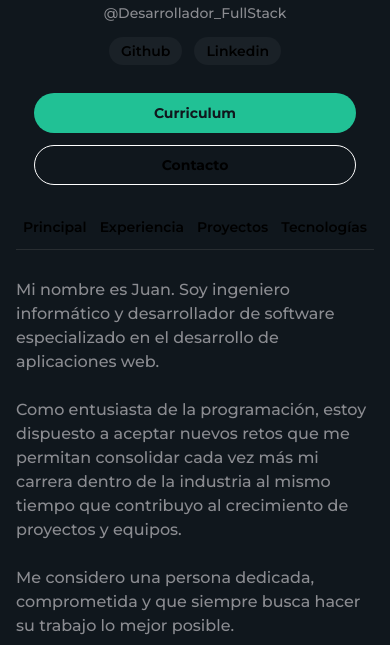
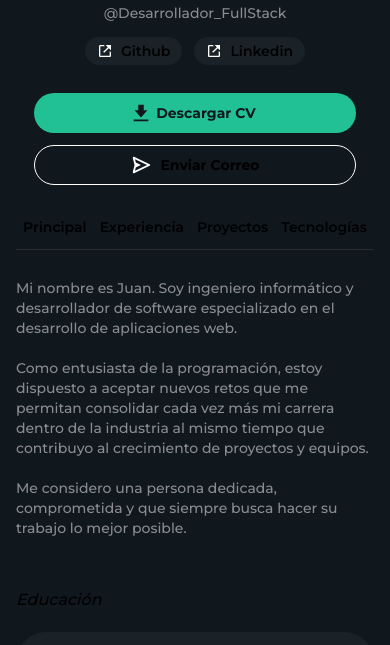
Before and after one commit to Juanqx/juanqx-portafolio, an Astro site: page / in a window 390 px wide. Shown: the part 199-844 px from the top of the page. Built offline with nearby package versions, Linux system fonts and the light colour scheme; Astro itself is replaced by a stand-in of ours.

Commit message:
iconos en los btns y correcion de responsive

```diff
--- a/src/components/LineaTiempo.astro
+++ b/src/components/LineaTiempo.astro
@@ -20,7 +20,7 @@
 
     <article class="bg-terciary-color w-full rounded-[30px] p-6 flex flex-col md:flex-row md:justify-between lg:w-[885px]">
       <div>
-        <h4 class="font-semibold text-base text-secondary-color mb-[10px] lg:text-lg">Desarrollador Fullstack.</h4>
+        <h4 class="font-medium text-base text-secondary-color mb-[10px] lg:text-lg">Desarrollador Fullstack.</h4>
         <p class="font-medium text-sm text-text-color-secondary mb-[10px] md:max-w-[480px] lg:text-base">Trabajé de manera independiente en proyectos web con un cargo de de desarrollador fullstack desarrollando herramientas que solventan la necesidad de algunos negocios locales en el estado de campeche.</p>
       </div>
       <div class="md:ml-7">
--- a/src/layouts/Layout.astro
+++ b/src/layouts/Layout.astro
@@ -38,15 +38,27 @@ import { ViewTransitions } from 'astro:transitions';
 						<h2 class="font-medium text-sm text-text-color-secondary md:text-base xl:text-lg">@Desarrollador_FullStack</h2>
 						<!-- div de las redes -->
 						<div class="flex flex-row gap-3 mt-2 lg:mt-4">
-							<a href="https://github.com/Juanqx" class="font-semibold text-sm px-3 py-1 rounded-3xl flex flex-row gap-2 items-center bg-terciary-color" target="_blank">Github</a>
-							<a href="https://www.linkedin.com/in/juanqx" class="font-semibold text-sm px-3 py-1 rounded-3xl flex flex-row gap-2 items-center bg-terciary-color" target="_blank">Linkedin</a>
+							<a href="https://github.com/Juanqx" class="font-semibold text-sm px-3 py-1 rounded-3xl flex flex-row gap-2 items-center bg-terciary-color" target="_blank">
+								<svg xmlns="http://www.w3.org/2000/svg" width="16" height="16" viewBox="0 0 24 24" style="fill: rgba(255, 255, 255, 1);transform: ;msFilter:;"><path d="m13 3 3.293 3.293-7 7 1.414 1.414 7-7L21 11V3z"></path><path d="M19 19H5V5h7l-2-2H5c-1.103 0-2 .897-2 2v14c0 1.103.897 2 2 2h14c1.103 0 2-.897 2-2v-5l-2-2v7z"></path></svg>
+								Github
+							</a>
+							<a href="https://www.linkedin.com/in/juanqx" class="font-semibold text-sm px-3 py-1 rounded-3xl flex flex-row gap-2 items-center bg-terciary-color" target="_blank">
+								<svg xmlns="http://www.w3.org/2000/svg" width="16" height="16" viewBox="0 0 24 24" style="fill: rgba(255, 255, 255, 1);transform: ;msFilter:;"><path d="m13 3 3.293 3.293-7 7 1.414 1.414 7-7L21 11V3z"></path><path d="M19 19H5V5h7l-2-2H5c-1.103 0-2 .897-2 2v14c0 1.103.897 2 2 2h14c1.103 0 2-.897 2-2v-5l-2-2v7z"></path></svg>
+								Linkedin
+							</a>
 						</div>
 					</div>
 				</div>
 				<!-- btns de cv y contacto -->
-				<div class="flex flex-col sm:flex-row w-[90%] gap-3 mt-7 sm:w-max sm:mt-0 sm:pt-0 md:pt-0 md:pr-6 lg:pr-16 lg:mt-0 lg:pt-2 xl:pt-4 xl:justify-end">
-					<a href="https://github.com/Juanqx/juanqx-portafolio/blob/main/public/CV_JuanAntonioCuCauich_DesarrolladorFullstack.pdf?raw=true" class="font-bold text-sm h-10 sm:mt-0 sm:w-[106px] sm:h-9 bg-secondary-color text-text-color-terciary rounded-[20px] flex justify-center items-center lg:text-base lg:w-32 lg:h-11" target="_blank" data-title="CV-FullStack">Curriculum</a>
-					<a href="mailto:Antony556_04@outlook.com" class="font-bold text-sm h-10 sm:w-[106px] sm:h-9 border-[1px] border-white rounded-[20px] flex justify-center items-center lg:text-base lg:w-32 lg:h-11" data-title="Antony556_04@outlook.com">Contacto</a>
+				<div class="flex flex-col w-[90%] gap-3 mt-7 flex-wrap sm:mt-11 sm:w-max sm:pt-0 md:mt-11 lg:flex-row md:pt-0 md:pr-6 lg:pr-7 lg:mt-0 lg:pt-2 xl:pt-4 xl:justify-end">
+					<a href="https://github.com/Juanqx/juanqx-portafolio/blob/main/public/CV_JuanAntonioCuCauich_DesarrolladorFullstack.pdf?raw=true" class="font-bold gap-1 pr-1 text-sm h-10 sm:mt-0 sm:w-[150px] sm:h-10 bg-secondary-color text-text-color-terciary rounded-[20px] flex flex-row justify-center items-center lg:h-11" data-title="CV-FullStack">
+						<svg xmlns="http://www.w3.org/2000/svg" width="22" height="22" viewBox="0 0 24 24" style="fill: rgba(16, 23, 29, 1);transform: ;msFilter:;"><path d="M19 9h-4V3H9v6H5l7 8zM4 19h16v2H4z"></path></svg>
+						Descargar CV
+					</a>
+					<a href="mailto:Antony556_04@outlook.com" class="font-bold gap-2 text-sm h-10 sm:w-[155px] sm:h-10 border-[1px] border-white rounded-[20px] flex justify-center items-center lg:h-11" data-title="Antony556_04@outlook.com">
+						<svg xmlns="http://www.w3.org/2000/svg" width="22" height="22" viewBox="0 0 24 24" style="fill: rgba(255, 255, 255, 1);transform: ;msFilter:;"><path d="m21.426 11.095-17-8A.999.999 0 0 0 3.03 4.242L4.969 12 3.03 19.758a.998.998 0 0 0 1.396 1.147l17-8a1 1 0 0 0 0-1.81zM5.481 18.197l.839-3.357L12 12 6.32 9.16l-.839-3.357L18.651 12l-13.17 6.197z"></path></svg>
+						Enviar Correo
+					</a>
 				</div>
 			</div>
 			<!-- <nav class="mt-8 flex flex-row justify-center gap-[13px] w-screen px-4 text-sm font-semibold max-w-[1250px] sm:text-base sm:gap-11 sm:justify-start sm:pl-9 sm:mt-11 md:pl-11 lg:pl-12 xl:pl-9">
--- a/src/pages/index.astro
+++ b/src/pages/index.astro
@@ -14,7 +14,7 @@ import Layout from '../layouts/Layout.astro';
 	<main slot="main" class="w-full h-max pt-7 max-w-[932px] md:my-2 md:mr-0 lg:ml-3 lg:w-[932px] xl:ml-0">
 		<!-- seccion de about -->
 		<section>
-			<p class="font-medium text-base text-text-color-secondary md:text-lg">Mi nombre es Juan. Soy ingeniero informático y desarrollador de software especializado en el desarrollo de aplicaciones web.<br><br>Como entusiasta de la programación, estoy dispuesto a aceptar nuevos retos que me permitan consolidar cada vez más mi carrera dentro de la industria al mismo tiempo que contribuyo al crecimiento de proyectos y equipos. <br><br>Me considero una persona dedicada, comprometida y que siempre busca hacer su trabajo lo mejor posible.</p>
+			<p class="font-medium text-sm text-text-color-secondary sm:text-base md:text-lg">Mi nombre es Juan. Soy ingeniero informático y desarrollador de software especializado en el desarrollo de aplicaciones web.<br><br>Como entusiasta de la programación, estoy dispuesto a aceptar nuevos retos que me permitan consolidar cada vez más mi carrera dentro de la industria al mismo tiempo que contribuyo al crecimiento de proyectos y equipos. <br><br>Me considero una persona dedicada, comprometida y que siempre busca hacer su trabajo lo mejor posible.</p>
 		</section>
 
 		 <!-- seccion de la educacion (parte del about) -->
```
